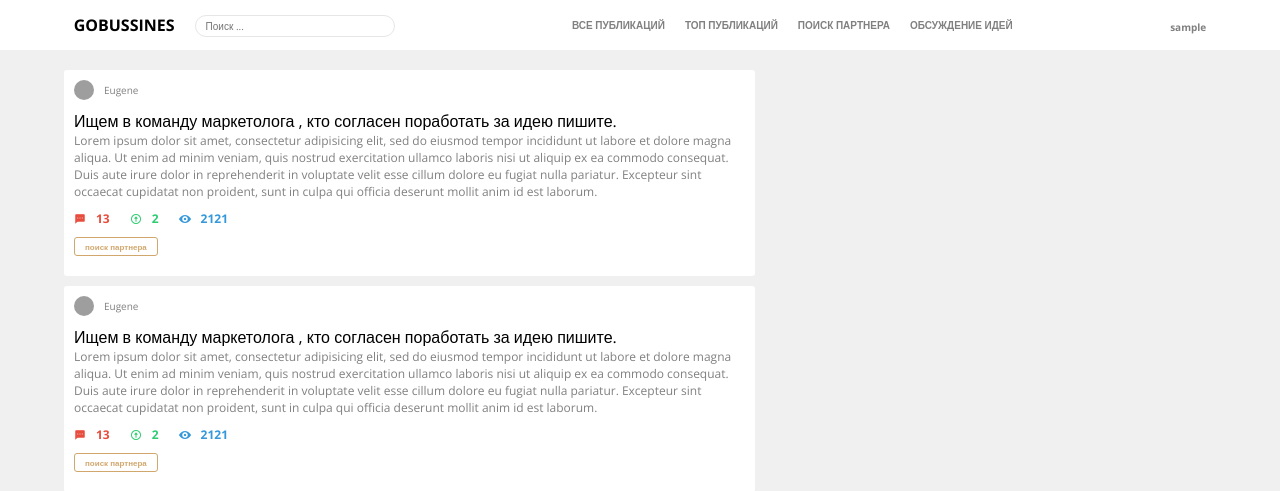
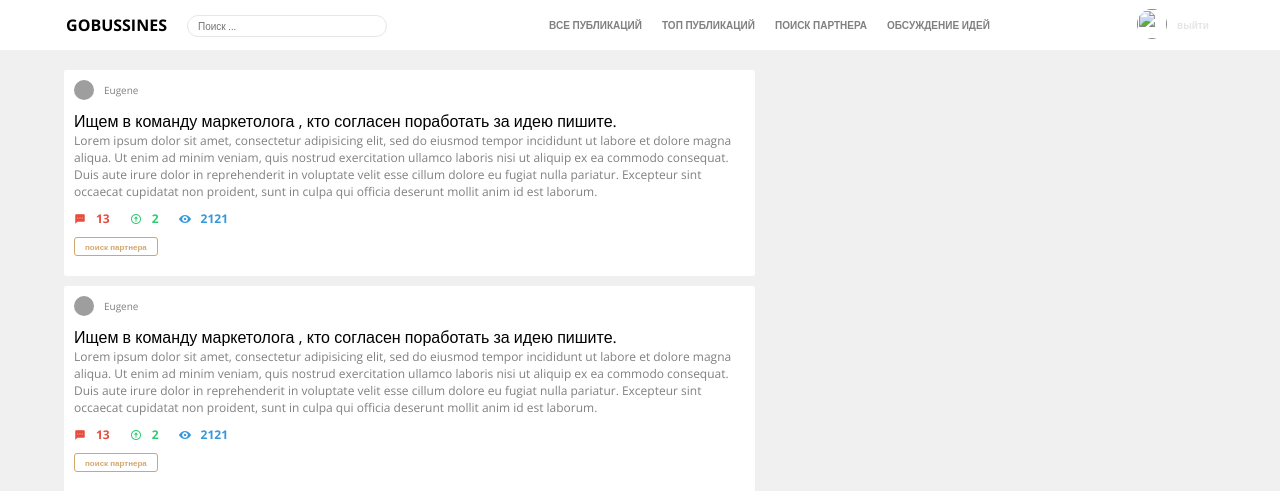
Before and after one commit to YauheniRusinchuk/ProductionProject, a Django app: page / in a window 1280 px wide. Shown: the top 491 px of the page. Run offline with Django 3.2, Linux system fonts and the light colour scheme; the visitor is signed in with stand-in values (Sample User, id 1); grey boxes are pictures that could not be loaded.

Commit message:
add logout function

```diff
--- a/src/apps/home/urls.py
+++ b/src/apps/home/urls.py
@@ -1,10 +1,11 @@
 from django.urls import path
-from .views import home, LoginView
+from .views import home, LoginView, logOut
 
 app_name = 'home'
 
 
 urlpatterns = [
     path('', home, name='home_page'),
+    path('logout/', logOut, name='logout_page'),
     path('login/', LoginView.as_view(), name='login_page'),
 ]
--- a/src/apps/home/views.py
+++ b/src/apps/home/views.py
@@ -1,6 +1,13 @@
 from django.shortcuts import render, redirect
 from django.views import View
-from django.contrib.auth import authenticate, login
+from django.contrib.auth import authenticate, login, logout
+
+
+def logOut(request):
+    logout(request)
+    return redirect('home:home_page')
+
+
 
 def home(request):
     return render(request, 'home/index.html', {})
--- a/src/apps/static/style/style.css
+++ b/src/apps/static/style/style.css
@@ -63,12 +63,28 @@ body {
     font-weight: bold;
 }
 
+.header_container .header_login_and_register .user_authenticated {
+    display: flex;
+    align-content: center;
+    align-items: center;
+}
+
 .header_container .header_login_and_register .user_authenticated  a{
     text-decoration: none;
     color: grey;
     border: none;
     font-size: 10px;
     font-weight: bold;
+    margin:  0 5px;
+}
+
+.header_container .header_login_and_register .user_authenticated .btn_logout {
+    color: #e6e6e6;
+}
+
+
+.header_container .header_login_and_register .user_authenticated img {
+    border-radius: 50%;
 }
 
 
--- a/src/apps/templates/header.html
+++ b/src/apps/templates/header.html
@@ -17,7 +17,10 @@
     <div class="header_login_and_register">
         {% if user.is_authenticated %}
             <div class='user_authenticated'>
-                <a href="">{{user.username}}</a>
+                <a href="">
+                    <img src="{{user.account.avatar.url}}" width="30" height="30" />
+                </a>
+                <a class='btn_logout' href="{% url 'home:logout_page' %}">выйти</a>
             </div>
         {% else %}
             <div class='user_is_not_login'>
```
Also changed, not shown: src/models/accounts/models.py (+9 -0 lines).
